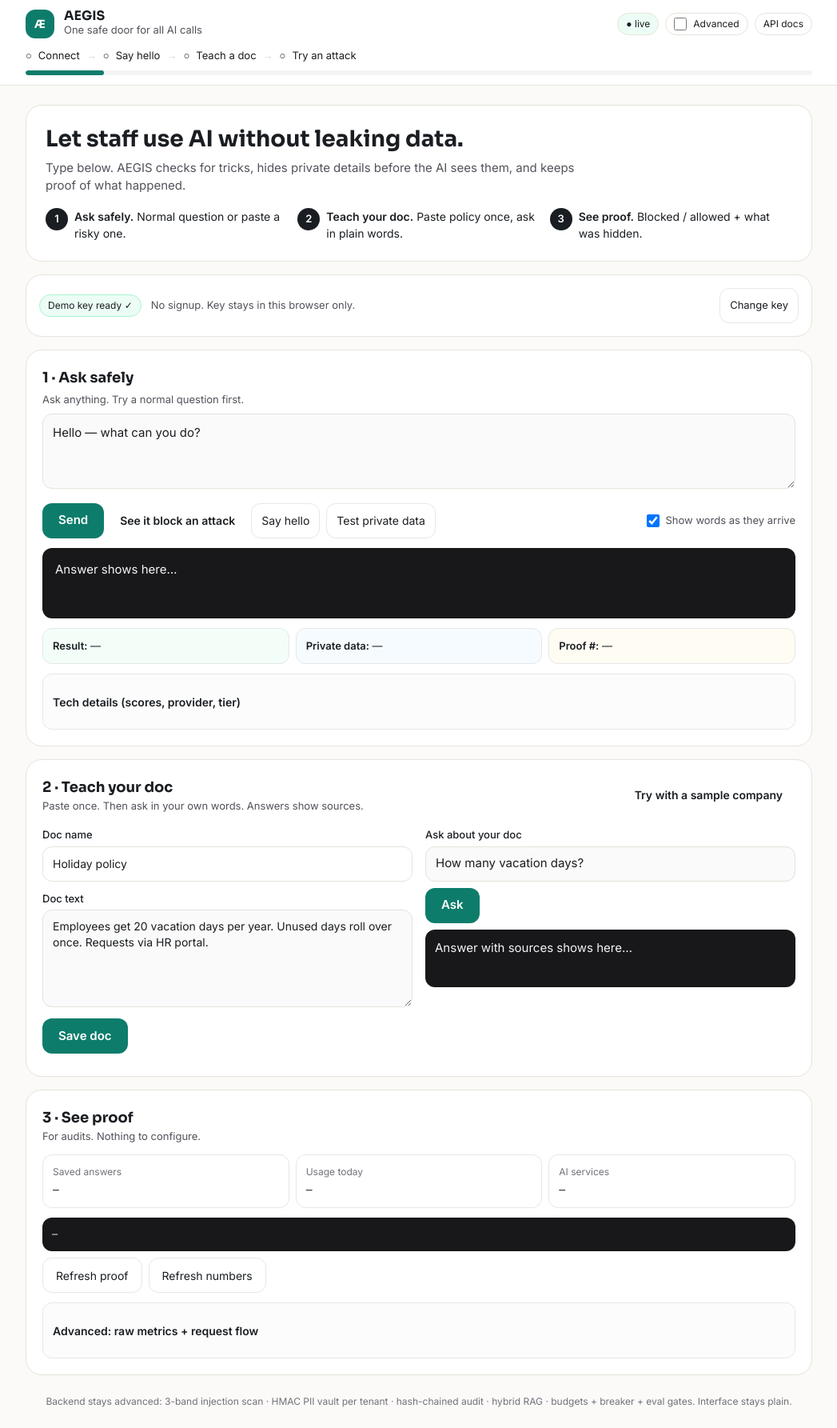
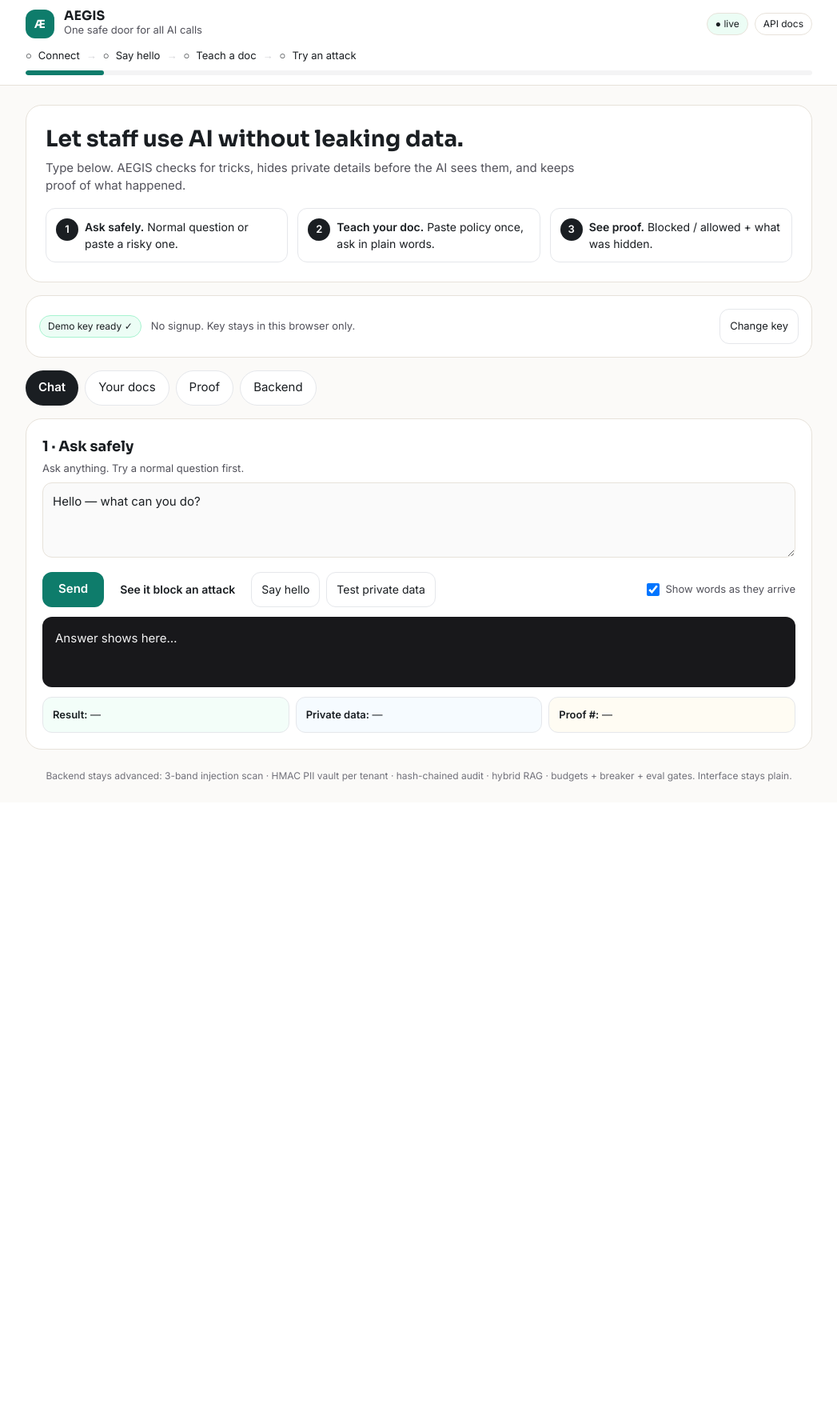
Before and after one commit to dgexplores/aegis-gateway, a FastAPI app: page /dashboard in a window 1280 px wide. Shown: the whole page at 80% size, without its empty margins (116-1163 px from the left). After the commit the page ends 977 px from the top, so only its background shows below. Run offline with FastAPI, Linux system fonts and the light colour scheme; some libraries are stand-ins or nearby versions.

Commit message:
feat(ui): tabbed dashboard — Chat / Your docs / Proof / Backend
Hero steps jump to tabs. All technical blocks (last-call scores, raw
metrics, flow, endpoints) move into Backend tab; Advanced toggle removed
as obsolete. IDs unchanged, HTML balanced, JS node-checked.

```diff
--- a/src/aegis/templates/dashboard.html
+++ b/src/aegis/templates/dashboard.html
@@ -39,9 +39,6 @@
     </div>
     <div class="flex items-center gap-2">
       <span id="healthBadge" role="status" class="pill">checking…</span>
-      <label class="pill flex items-center gap-2" title="Simple hides tech details">
-        <input id="modeToggle" type="checkbox" class="w-4 h-4"/> Advanced
-      </label>
       <a href="/docs" class="pill hidden sm:inline-block">API docs</a>
     </div>
   </div>
@@ -61,9 +58,9 @@
     <h1 class="display text-2xl sm:text-[28px] leading-tight font-bold">Let staff use AI without leaking data.</h1>
     <p class="mt-2 text-[15px] text-zinc-600 max-w-2xl">Type below. AEGIS checks for tricks, hides private details before the AI sees them, and keeps proof of what happened.</p>
     <div class="mt-4 grid sm:grid-cols-3 gap-3 text-[14px]">
-      <div class="flex gap-2 items-start"><span class="step-num">1</span><span><strong>Ask safely.</strong> Normal question or paste a risky one.</span></div>
-      <div class="flex gap-2 items-start"><span class="step-num">2</span><span><strong>Teach your doc.</strong> Paste policy once, ask in plain words.</span></div>
-      <div class="flex gap-2 items-start"><span class="step-num">3</span><span><strong>See proof.</strong> Blocked / allowed + what was hidden.</span></div>
+      <button onclick="showTab('chat')" class="flex gap-2 items-start text-left rounded-xl border p-3 bg-white hover:bg-zinc-50" style="min-height:44px"><span class="step-num">1</span><span><strong>Ask safely.</strong> Normal question or paste a risky one.</span></button>
+      <button onclick="showTab('docs')" class="flex gap-2 items-start text-left rounded-xl border p-3 bg-white hover:bg-zinc-50" style="min-height:44px"><span class="step-num">2</span><span><strong>Teach your doc.</strong> Paste policy once, ask in plain words.</span></button>
+      <button onclick="showTab('proof')" class="flex gap-2 items-start text-left rounded-xl border p-3 bg-white hover:bg-zinc-50" style="min-height:44px"><span class="step-num">3</span><span><strong>See proof.</strong> Blocked / allowed + what was hidden.</span></button>
     </div>
   </section>
 
@@ -83,7 +80,16 @@
     </div>
   </section>
 
+  <!-- tabs -->
+  <nav class="mt-4 flex gap-2 overflow-x-auto" aria-label="Sections">
+    <button data-tab="chat" onclick="showTab('chat')" class="tabbtn px-4 rounded-full text-[15px] font-semibold" style="min-height:44px;background:#1A1E22;color:#fff" aria-selected="true">Chat</button>
+    <button data-tab="docs" onclick="showTab('docs')" class="tabbtn px-4 rounded-full border text-[15px] bg-white" style="min-height:44px" aria-selected="false">Your docs</button>
+    <button data-tab="proof" onclick="showTab('proof')" class="tabbtn px-4 rounded-full border text-[15px] bg-white" style="min-height:44px" aria-selected="false">Proof</button>
+    <button data-tab="backend" onclick="showTab('backend')" class="tabbtn px-4 rounded-full border text-[15px] bg-white" style="min-height:44px" aria-selected="false">Backend</button>
+  </nav>
+
   <!-- 1 ask -->
+  <div id="tab-chat" class="tabpanel">
   <section class="card mt-4 p-5" aria-labelledby="askH">
     <h2 id="askH" class="display font-bold text-lg">1 · Ask safely</h2>
     <label for="chatInput" class="text-[13px] text-zinc-600 mt-1 block">Ask anything. Try a normal question first.</label>
@@ -102,19 +108,11 @@
       <div class="rounded-xl border p-3 bg-sky-50/60"><span class="font-semibold">Private data:</span> <span id="trustPii">—</span></div>
       <div class="rounded-xl border p-3 bg-amber-50/60"><span class="font-semibold">Proof #:</span> <span id="trustAudit">—</span></div>
     </div>
-    <details class="adv mt-3 rounded-xl border p-3 bg-zinc-50/60">
-      <summary>Tech details (scores, provider, tier)</summary>
-      <div class="mt-2 grid sm:grid-cols-2 gap-2 text-[13px] mono">
-        <div>Safety score: <span id="injScore">—</span> <span id="injBand" class="pill">—</span></div>
-        <div>Signals: <span id="injLabels">—</span></div>
-        <div>AI service: <span id="mProvider">—</span> · Plan: <span id="mTier">—</span></div>
-        <div>Proof #: <span id="mAudit">—</span> · Speed: <span id="mLatency">—</span></div>
-      </div>
-      <p class="text-[12px] text-zinc-500 mt-2">Under 0.35 = ok · 0.35–0.7 = refused safely · 0.7+ = blocked before AI sees it.</p>
-    </details>
   </section>
+  </div>
 
   <!-- 2 teach -->
+  <div id="tab-docs" class="tabpanel hidden">
   <section class="card mt-4 p-5" aria-labelledby="teachH">
     <div class="flex flex-wrap items-center gap-3">
       <div>
@@ -141,8 +139,10 @@
       </div>
     </div>
   </section>
+  </div>
 
   <!-- 3 proof -->
+  <div id="tab-proof" class="tabpanel hidden">
   <section class="card mt-4 p-5" aria-labelledby="proofH">
     <h2 id="proofH" class="display font-bold text-lg">3 · See proof</h2>
     <p class="text-[13px] text-zinc-600">For audits. Nothing to configure.</p>
@@ -156,10 +156,31 @@
       <button onclick="refreshAudit()" class="btn-ghost text-[14px] px-4 rounded-xl border bg-white">Refresh proof</button>
       <button onclick="refreshMetrics()" class="btn-ghost text-[14px] px-4 rounded-xl border bg-white">Refresh numbers</button>
     </div>
-    <details class="adv mt-3 rounded-xl border p-3 bg-zinc-50/60">
-      <summary>Advanced: raw metrics + request flow</summary>
+  </section>
+  </div>
+
+  <!-- 4 backend : everything technical lives here -->
+  <div id="tab-backend" class="tabpanel hidden">
+  <section class="card mt-4 p-5" aria-labelledby="backH">
+    <h2 id="backH" class="display font-bold text-lg">Backend</h2>
+    <p class="text-[13px] text-zinc-600">Every technical detail in one place. Nothing here is needed to use the app.</p>
+    <div class="mt-3 rounded-xl border p-4 bg-zinc-50/60">
+      <div class="text-[13px] font-semibold">Last call</div>
+      <div class="mt-2 grid sm:grid-cols-2 gap-2 text-[13px] mono">
+        <div>Safety score: <span id="injScore">—</span> <span id="injBand" class="pill">—</span></div>
+        <div>Signals: <span id="injLabels">—</span></div>
+        <div>AI service: <span id="mProvider">—</span> · Plan: <span id="mTier">—</span></div>
+        <div>Proof #: <span id="mAudit">—</span> · Speed: <span id="mLatency">—</span></div>
+      </div>
+      <p class="text-[12px] text-zinc-500 mt-2">Under 0.35 = ok · 0.35–0.7 = refused safely · 0.7+ = blocked before AI sees it.</p>
+    </div>
+    <div class="mt-3 rounded-xl border p-4">
+      <div class="flex items-center justify-between"><div class="text-[13px] font-semibold">Raw metrics (Prometheus)</div><button onclick="refreshMetrics()" class="btn-ghost text-[13px] px-3 rounded-xl border">Refresh</button></div>
       <pre id="promRaw" class="mono text-[12px] p-3 rounded-xl bg-zinc-900 text-zinc-100 mt-2 overflow-auto max-h-[200px]">—</pre>
-      <pre class="mermaid mt-3" style="background:#fff">flowchart LR
+    </div>
+    <div class="mt-3 rounded-xl border p-4">
+      <div class="text-[13px] font-semibold">How a request flows</div>
+      <pre class="mermaid mt-2" style="background:#fff">flowchart LR
   A[App] --> B[Check tricks]
   B -- bad --> X[Blocked + logged]
   B -- ok --> E[Hide private data]
@@ -167,8 +188,13 @@
   G --> I[Log proof]
   I --> J[Answer + sources]
       </pre>
-    </details>
+    </div>
+    <div class="mt-3 flex flex-wrap gap-2">
+      <a href="/docs" class="btn-ghost text-[14px] px-4 rounded-xl border bg-white" style="min-height:44px;display:inline-flex;align-items:center">API docs</a>
+      <a href="/metrics" class="btn-ghost text-[14px] px-4 rounded-xl border bg-white" style="min-height:44px;display:inline-flex;align-items:center">Metrics endpoint</a>
+    </div>
   </section>
+  </div>
 
   <p class="text-center text-[12px] text-zinc-500 mt-6">Backend stays advanced: 3-band injection scan · HMAC PII vault per tenant · hash-chained audit · hybrid RAG · budgets + breaker + eval gates. Interface stays plain.</p>
 </main>
@@ -181,10 +207,20 @@
 let done = {connect:false, hello:false, doc:false, attack:false};
 function toast(msg){ const t=$('#toast'); t.textContent=msg; t.classList.add('show'); clearTimeout(t._h); t._h=setTimeout(()=>t.classList.remove('show'),4500); }
 function saveKey(){ localStorage.setItem('aegis_key', apiKey()); $('#keyMsg').textContent='saved'; done.connect=true; progress(); toast('Key saved on this device only.'); setTimeout(()=>$('#keyMsg').textContent='',1500); }
-(function(){ const k=localStorage.getItem('aegis_key'); if(k){$('#apiKey').value=k; done.connect=true;} applyMode(); progress(); })();
+(function(){ const k=localStorage.getItem('aegis_key'); if(k){$('#apiKey').value=k; done.connect=true;} progress(); })();
 function toggleKey(){ const i=$('#apiKey'); i.type = i.type==='password'?'text':'password'; }
-function applyMode(){ const adv=$('#modeToggle').checked; document.querySelectorAll('details.adv').forEach(d=>{ d.open = adv; }); }
-$('#modeToggle').addEventListener('change', applyMode);
+function showTab(name){
+  document.querySelectorAll('.tabbtn').forEach(b=>{
+    const on = b.dataset.tab===name;
+    b.setAttribute('aria-selected', on);
+    b.style.background = on ? '#1A1E22' : '#fff';
+    b.style.color = on ? '#fff' : '';
+    if(!on) b.classList.add('border'); else b.classList.remove('border');
+  });
+  document.querySelectorAll('.tabpanel').forEach(p=>p.classList.add('hidden'));
+  document.getElementById('tab-'+name).classList.remove('hidden');
+  if(name==='proof' || name==='backend') refreshMetrics();
+}
 function progress(){
   const n = ['connect','hello','doc','attack'].filter(k=>done[k]).length;
   $('#onboardBar').style.width = (10 + n*22.5)+'%';
```
